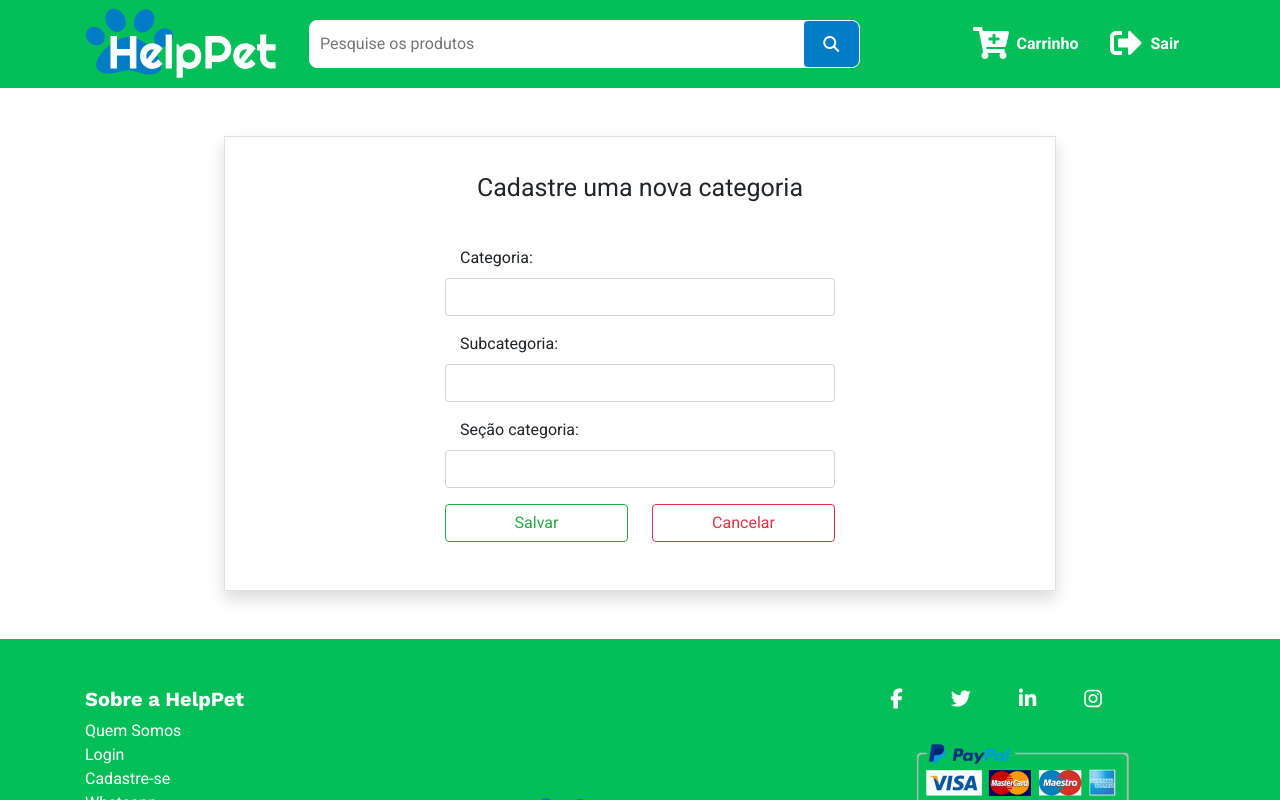
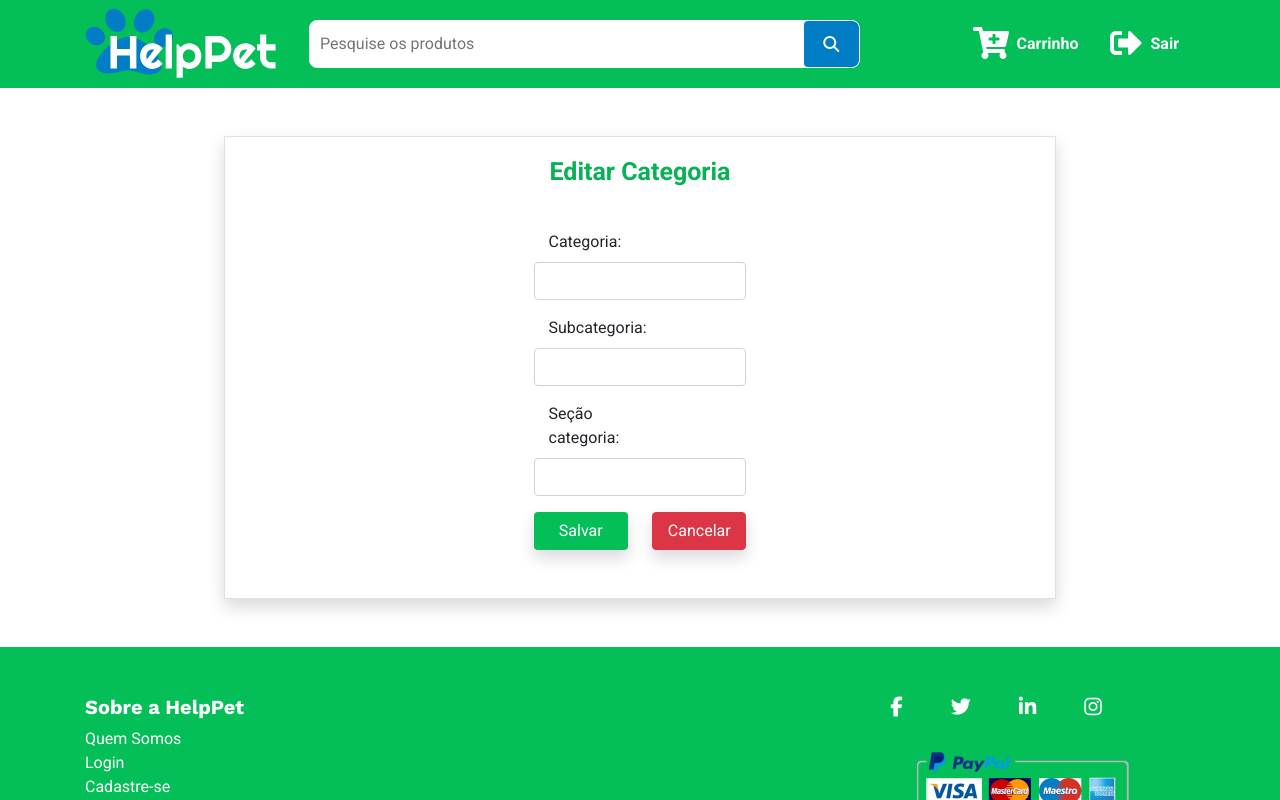
Before and after one commit to juliop3p/HelppetFrontend, an Angular app in the folder frontend/: page /put-categoria/1 in a window 1280 px wide. Shown: the top 800 px of the page. Built offline with nearby package versions, Linux system fonts and the light colour scheme; no server answers; sample sign-in values are in the browser's storage; what ngx-navigation-with-data, ngx-order-pipe, ngx-paypal would draw is missing.

Commit message:
update put-categoria

```diff
--- a/frontend/src/app/pages/put-categoria/put-categoria.component.html
+++ b/frontend/src/app/pages/put-categoria/put-categoria.component.html
@@ -4,7 +4,7 @@
     >
       <div class="col-md-12 text-center"></div>
       <div>
-        <p class="text-center mb-4 p-3 m-3 letra">Cadastre uma nova categoria</p>
+        <p class="text-center mb-4 p-3 font-weight-bold text-green letra">Editar Categoria</p>
 
         <div class="form-group">
           <label class="col-md-8" for="texto "> Categoria:</label>
@@ -42,12 +42,12 @@
         <div class="row mb-5">
           <div class="col-md-12 d-flex justify-content-center">
             <button
-              class="btn btn-outline-success w-50 mr-4"
+              class="btn btn-green w-50 mr-4 shadow"
               (click)="salvar()"
             >
               Salvar
             </button>
-            <a routerLink="/dashboard" class="btn btn-outline-danger w-50"
+            <a routerLink="/dashboard" class="btn btn-danger w-50 shadow"
               >Cancelar</a
             >
           </div>
```
